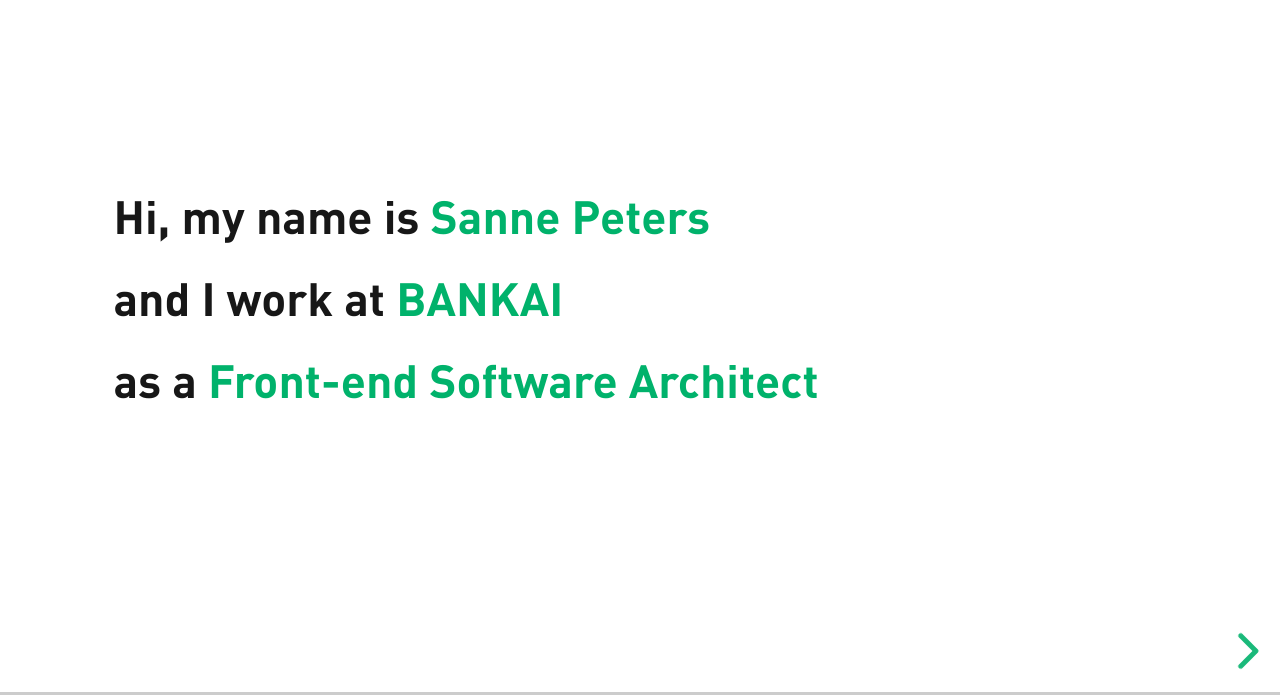
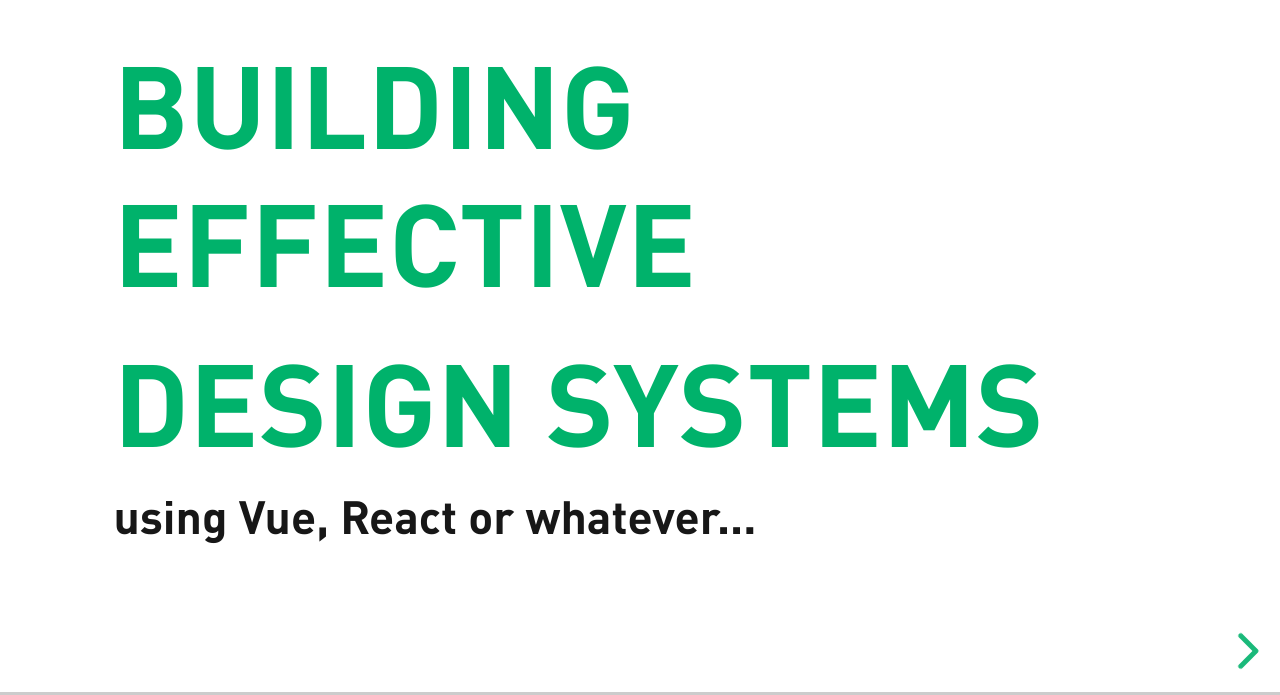
Before and after one commit to bankaihq/building-effective-design-systems, a website: page index.html in a window 1280 px wide. Shown: the part 105-800 px from the top of the page. Drawn offline with Linux system fonts and the light colour scheme.

Commit message:
Added title slide

```diff
--- a/index.html
+++ b/index.html
@@ -25,6 +25,12 @@
 	<body>
 		<div class="reveal">
 			<div class="slides">
+				<section data-markdown>
+						# Building effective
+						# design systems
+
+						using Vue, React or whatever...
+					</section>
 				<section data-markdown>
 					Hi, my name is __Sanne Peters__
 
```
